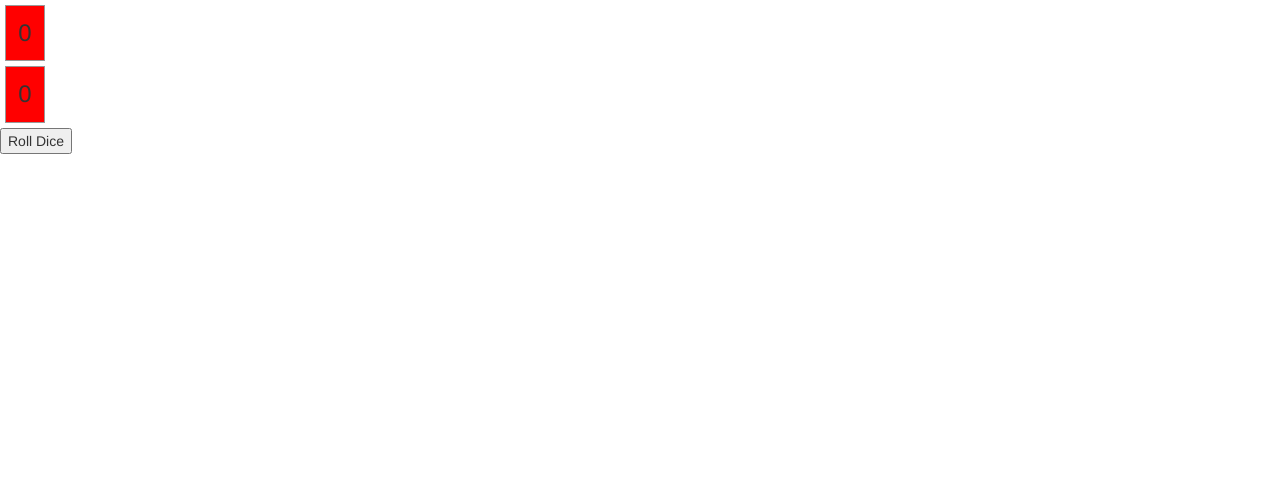
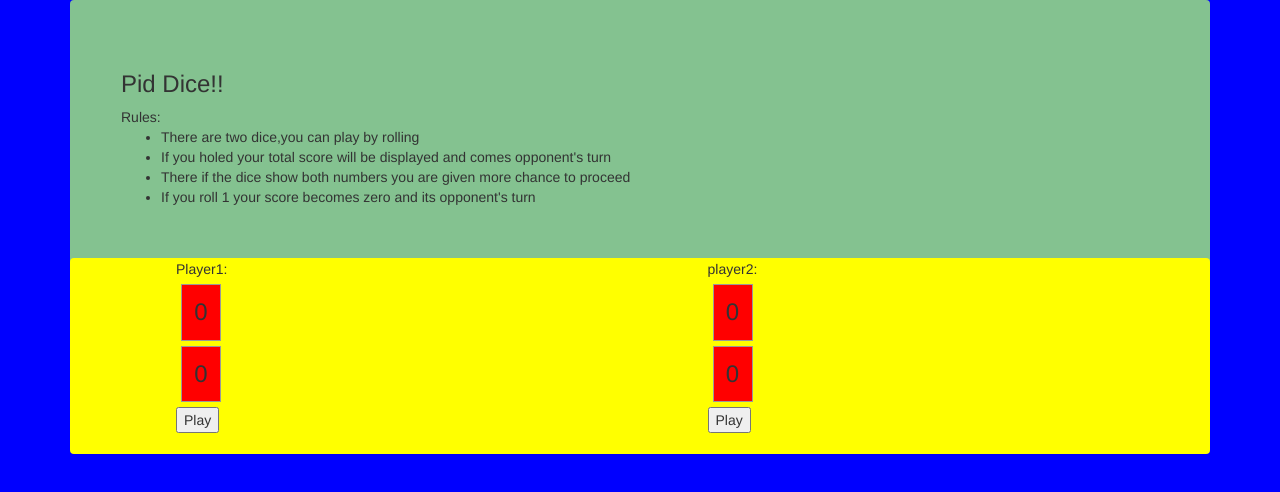
Before and after one commit to odipojames/ip4-pigDice, a plain HTML site: page index.html in a window 1280 px wide. Drawn offline with Linux system fonts and the light colour scheme.

Commit message:
add playerspanel

```diff
--- a/css/styles.css
+++ b/css/styles.css
@@ -8,3 +8,20 @@
   font-size: 24px;
   text-align: center;
 }
+#rules{
+  padding: 50px;
+  background-color: #84C290;
+  align-content: center;
+}
+.row{
+  margin-left: 90px;
+
+
+}
+#playingArea{
+  background-color: yellow;
+  margin-top: -30px;
+}
+body{
+  background-color: blue;
+}
--- a/index.html
+++ b/index.html
@@ -8,10 +8,38 @@
   <script src="js/scripts.js"></script>
   <title>Pid-Dice</title>
 </head>
+
 <body>
-  <div id="die1" class="Dice">0</div>
-  <div id="die2" class="Dice"> 0</div>
-  <button onclick="rollDice()">Roll Dice</button>
-  <h2 id="status" style="clear:left;"></h2>
+  <div class="container">
+    <div class="panel" id="rules">
+      <h3>Pid Dice!!</h3> Rules:
+      </br>
+      <ul>
+        <li>There are two dice,you can play by rolling</li>
+        <li>If you holed your total score will be displayed and comes opponent's turn</li>
+        <li>There if the dice show both numbers you are given more chance to proceed</li>
+        <li>If you roll 1 your score becomes zero and its opponent's turn</li>
+      </ul>
+    </div>
+    <div class="panel" id="playingArea">
+    <div class="row">
+      <div class="col-xs-6">
+        Player1:
+        <div id="die1" class="Dice">0</div>
+        <div id="die2" class="Dice"> 0</div>
+        <button onclick="rollDice()">Play</button>
+        <h2 id="status" style="clear:left;"></h2>
+      </div>
+      <div class="col-xs-6">
+        player2:
+        <div id="die1" class="Dice">0</div>
+        <div id="die2" class="Dice"> 0</div>
+        <button onclick="rollDice()">Play</button>
+        <h2 id="status" style="clear:left;"></h2>
+      </div>
+    </div>
+  </div>
+  </div>
 </body>
+
 </html>
--- a/js/scripts.js
+++ b/js/scripts.js
@@ -7,7 +7,7 @@ function rollDice(){
   var diceTotal = d1+d2;
   die1.innerHTML = d1;
   die2.innerHTML = d2;
-  status.innerHTML= "you rolled"+ diceTotal+".";
+  status.innerHTML= "your total is  "+ diceTotal+".";
   if (d1==d2){
     status.innerHTML += "you get a free turn!!";
   }
```
